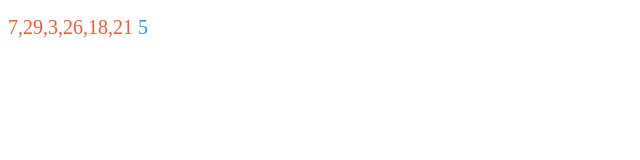
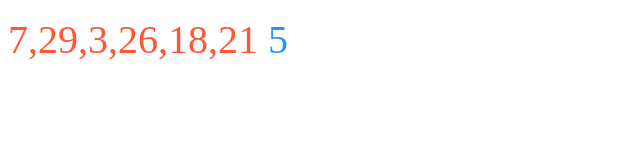
Before and after one commit to wxyang08/wxyang08.github.io, a plain HTML site: page index.html in a window 1280 px wide. Shown: the whole page, without its empty margins (0-640 px from the left). Drawn offline with Linux system fonts and the light colour scheme.

Commit message:
加大字体

```diff
--- a/index.html
+++ b/index.html
@@ -38,7 +38,7 @@
         query = 1;
     }
     for (let i = 0; i < query; i++) {
-        document.writeln("<p><span style=\"font-size:20px;color:#FF5733\">" + start(1, 33, 6) + "</> " + "<span style=\"font-size:20px;color:#2894FF\">" + start(1, 16, 1) + "</span></p>");
+        document.writeln("<p><span style=\"font-size:40px;color:#FF5733\">" + start(1, 33, 6) + "</> " + "<span style=\"font-size:40px;color:#2894FF\">" + start(1, 16, 1) + "</span></p>");
     }
 
 </script>
```
